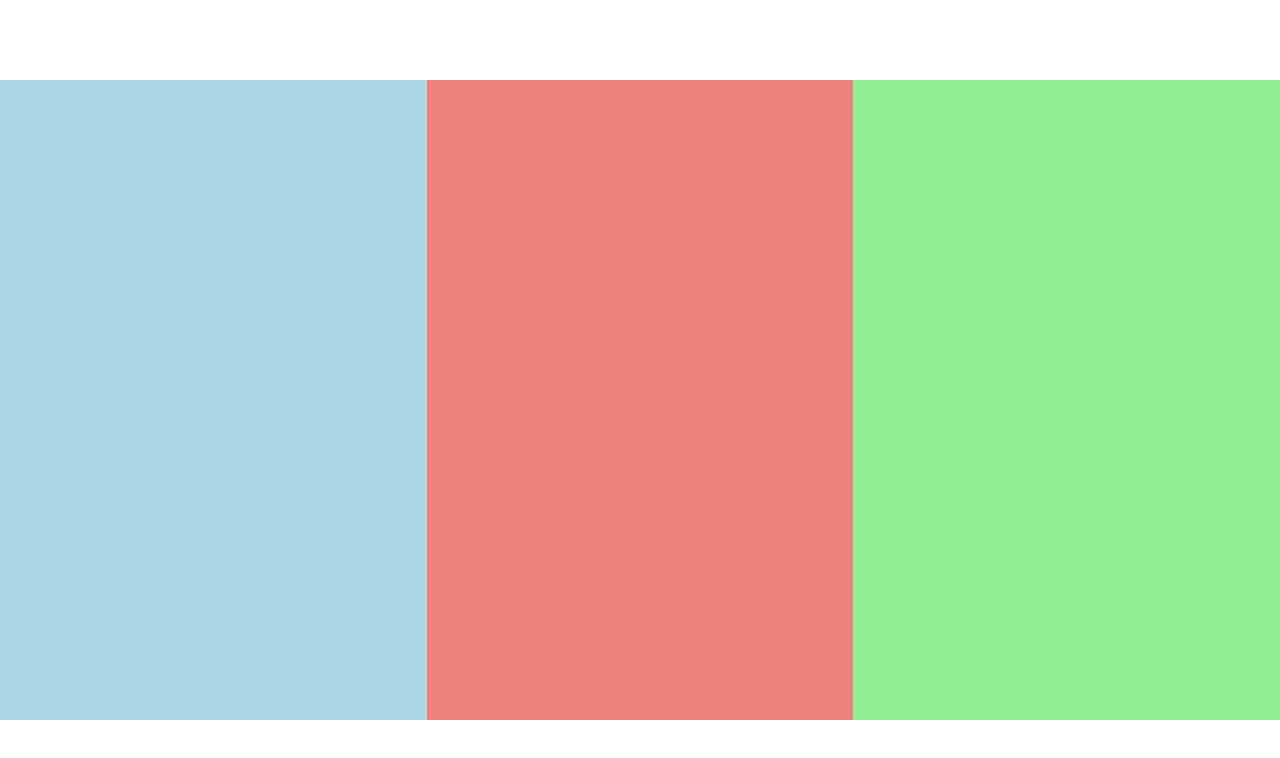
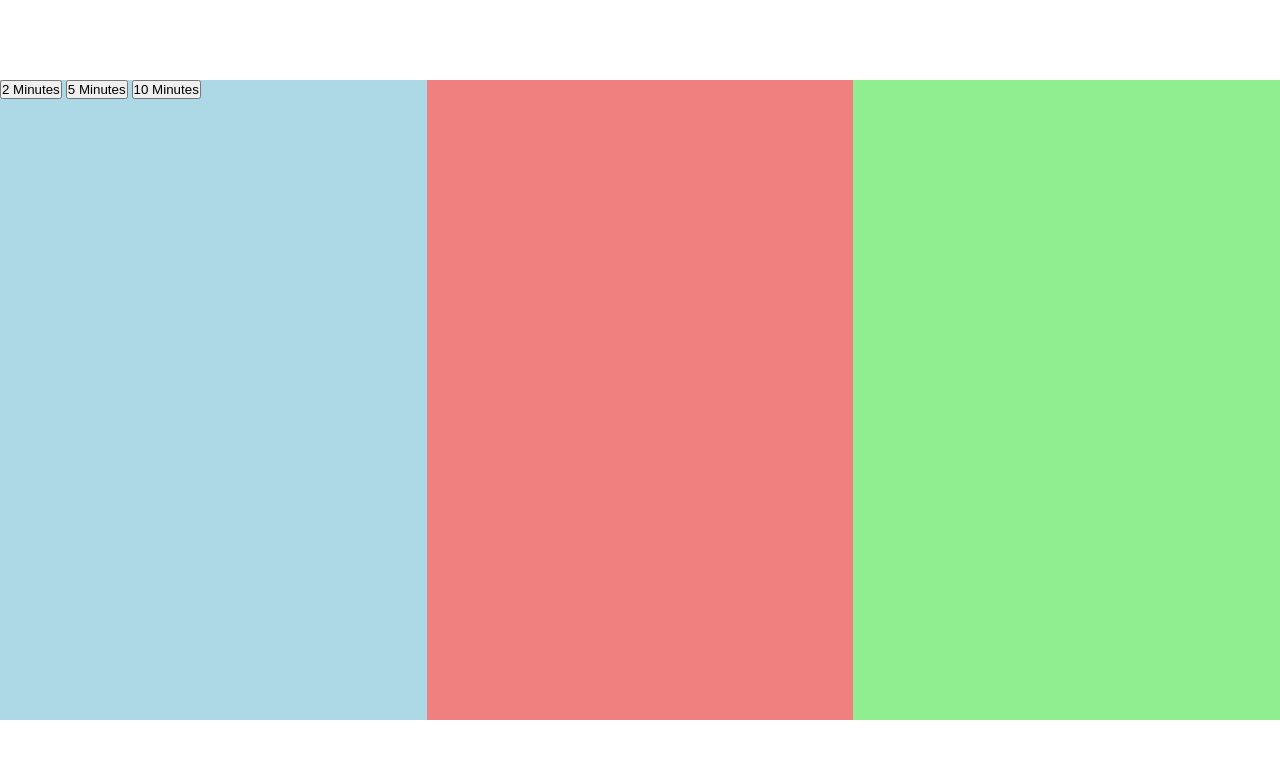
Before and after one commit to binaryred01/MeditationApp, a plain HTML site: page index.html in a window 1280 px wide. Drawn offline with Linux system fonts and the light colour scheme.

Commit message:
Add: buttons for timers in index

```diff
--- a/index.html
+++ b/index.html
@@ -10,7 +10,11 @@
 <body>
 
     <div class="app">
-        <div class="time-select"></div>
+        <div class="time-select">
+            <button data-time="120">2 Minutes</button>
+            <button data-time="300">5 Minutes</button>
+            <button data-time="600">10 Minutes</button>
+        </div>
         <div class="player-container"></div>
         <div class="sound-picker"></div>
     </div>
```
